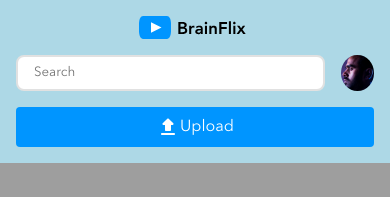
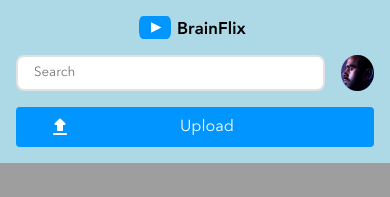
Before and after one commit to PranavPrashar/pranav-prashar-brainflix, a React (Create React App) app: page / in a window 390 px wide. Shown: the top 197 px of the page. Built offline with nearby package versions, Linux system fonts and the light colour scheme.

Commit message:
Updated mobile scss for navbar

```diff
--- a/src/components/Navbar/Navbar.js
+++ b/src/components/Navbar/Navbar.js
@@ -26,8 +26,10 @@ function Navbar() {
       </div>
       <div className="navbar__uploadbutton">
         <div className="navbar__uploadbutton--container">
-          <img src={Uploadlogo} alt="Upload Logo" />
-          Upload
+          <div className="navbar__uploadbutton--icon">
+            <img src={Uploadlogo} alt="Upload Logo" />
+          </div>
+          <div className="navbar__uploadbutton--upload">Upload</div>
         </div>
       </div>
     </div>
--- a/src/components/Navbar/Navbar.scss
+++ b/src/components/Navbar/Navbar.scss
@@ -71,6 +71,23 @@
         flex-direction: row;
         align-items: center;
 
+        &--icon{
+            display: flex;
+            flex-direction: row;
+            justify-content: flex-start;
+            // background-color: blue;
+            // width: 50%;
+        }
+
+        &--upload{
+            // background-color: blue;
+            display: flex;
+            flex-direction: row;
+            justify-content: center;
+            align-items: center;
+            width: 100%;
+        }
+
         &--container {
             display: flex;
             flex-direction: row;
@@ -80,7 +97,7 @@
             padding: 0 2rem;
             margin: 0 1rem 1rem 1rem;
             border-radius: 4px;
-            justify-content: center;
+            // justify-content: center;
             align-items: center;
             font-family: global.$avenirnext-regular;
             color: global.$white;
--- a/src/components/VideoComponent/VideoComponent.js
+++ b/src/components/VideoComponent/VideoComponent.js
@@ -1,10 +1,12 @@
 import React from "react";
 import "./VideoComponent.scss";
 import json from "../../data/video-details.json";
+import playButton from "../../assets/icons/fullscreen.svg";
 function VideoComponent(props) {
   return (
     <>
       <div className="video">
+        {/* <img src={playButton} alt="play button" /> */}
         <video
           controls
           className="video--container"
--- a/src/styles/partials/_global.scss
+++ b/src/styles/partials/_global.scss
@@ -19,6 +19,7 @@ $avenirnext-bold: 'avenirnext-bold';
 
 
 $brainfix-blue: #0095FF;
+$brainfix-darkblue: #0065AD;
 $white : #FFFFFF;
 $mercury: #E1E1E1;
 $brainflix-black:#323232;
```
